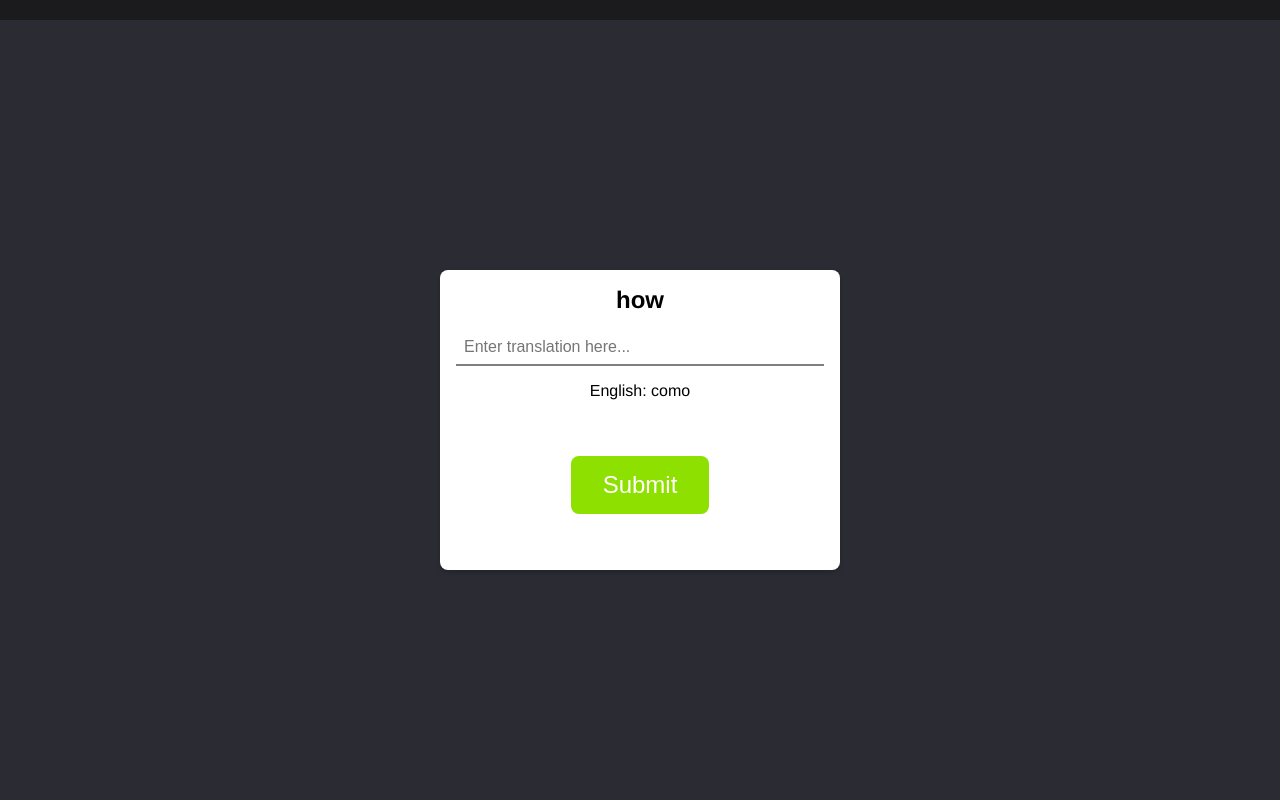
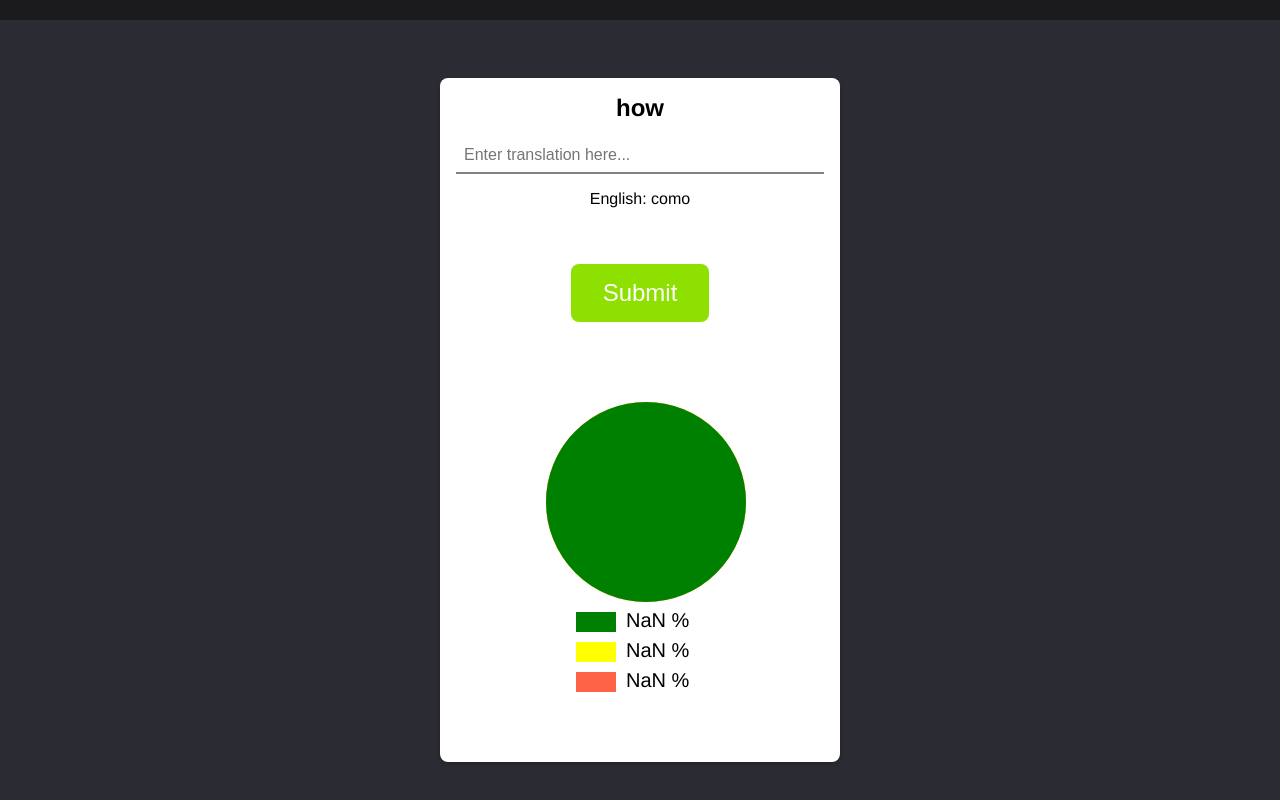
Before and after one commit to olivertd/grandlingo, a Vue app: page / in a window 1280 px wide. Shown: the part 1580-2380 px from the top of the page. Built offline with nearby package versions, Linux system fonts and the light colour scheme; the HTML template or start-up script is replaced by a standard one.

Commit message:
LocalStorage And Circle diagram

```diff
--- a/src/App.vue
+++ b/src/App.vue
@@ -12,7 +12,10 @@
           <img src="@/assets/earthicon.svg" alt="GrandLingo Earth Icon" class="svg-earthicon" type="image/svg+xml">
         </div>
         <div class="div4">
-                <h2>"Grandlingo's approach to language learning is brilliant! Within just a few weeks, I was able to hold basic conversations with native Spanish speakers. The focus on the most common 1000 words was exactly what I needed to achieve fluency quickly and efficiently. I highly recommend Grandlingo to anyone who wants to learn Spanish!" - Sarah, Grandlingo user.</h2>
+          <h2>"Grandlingo's approach to language learning is brilliant! Within just a few weeks, I was able to hold basic
+            conversations with native Spanish speakers. The focus on the most common 1000 words was exactly what I needed
+            to achieve fluency quickly and efficiently. I highly recommend Grandlingo to anyone who wants to learn
+            Spanish!" - Sarah, Grandlingo user.</h2>
           <button @click="scrollToContainer3">Get Started</button>
         </div>
         <div class="div5">
@@ -26,31 +29,40 @@
         <div class="div1">
           <div class="card">
             <h2>Innovative</h2>
-                    <h4>Grandlingo's innovative approach focuses on teaching the most common 1000 words in Spanish, which accounts for over 80% of speech. This means learners can achieve fluency faster and with less effort.</h4>
+            <h4>Grandlingo's innovative approach focuses on teaching the most common 1000 words in Spanish, which accounts
+              for over 80% of speech. This means learners can achieve fluency faster and with less effort.</h4>
           </div>
         </div>
         <div class="div2">
           <div class="card">
             <h2>Efficient</h2>
-                    <h4>Grandlingo's teaching method for Spanish is practical, enjoyable, and ideal for busy individuals who wish to learn the language quickly and efficiently. </h4>
+            <h4>Grandlingo's teaching method for Spanish is practical, enjoyable, and ideal for busy individuals who wish
+              to learn the language quickly and efficiently. </h4>
           </div>
         </div>
         <div class="div3">
           <div class="card">
             <h2>Enjoyable</h2>
-                    <h4>Grandlingo offers a fun and enjoyable method for learning Spanish, making it the perfect choice for anyone who wants to avoid boredom.</h4>
+            <h4>Grandlingo offers a fun and enjoyable method for learning Spanish, making it the perfect choice for anyone
+              who wants to avoid boredom.</h4>
           </div>
         </div>
         <div class="div4">
           <div class="card">
             <h2>Practical</h2>
-                    <h4>Grandlingo's practical and fun teaching method is perfect for busy people who want to learn Spanish quickly and effectively.</h4>
+            <h4>Grandlingo's practical and fun teaching method is perfect for busy people who want to learn Spanish
+              quickly and effectively.</h4>
 
           </div>
         </div>
         <div class="div5">
           <h1>Learning a new language can be rewarding, but also challenging. </h1>
-                <h4>Traditional methods can take years of study and practice to achieve fluency. Grandlingo offers a more efficient approach by focusing on the most common 1000 words in the Spanish language, which account for over 80% of speech. By teaching only essential vocabulary, learners can achieve fluency faster and easier. This practical and fun method boosts confidence and motivation, and is perfect for busy people who want to learn Spanish quickly and effectively. Try Grandlingo today and take the first step towards mastering the language!</h4>
+          <h4>Traditional methods can take years of study and practice to achieve fluency. Grandlingo offers a more
+            efficient approach by focusing on the most common 1000 words in the Spanish language, which account for over
+            80% of speech. By teaching only essential vocabulary, learners can achieve fluency faster and easier. This
+            practical and fun method boosts confidence and motivation, and is perfect for busy people who want to learn
+            Spanish quickly and effectively. Try Grandlingo today and take the first step towards mastering the language!
+          </h4>
         </div>
       </div>
     </div>
@@ -58,11 +70,27 @@
       <div class="quiz-card">
         <div class="card-body">
           <h5 class="card-title">{{ currentWord ? currentWord.english : '' }}</h5>
-          <input type="text" v-model="userTranslation" @keydown.enter="submitTranslation" placeholder="Enter translation here...">
+          <input type="text" v-model="userTranslation" @keydown.enter="submitTranslation"
+            placeholder="Enter translation here...">
           <p v-if="currentWord">English: {{ currentWord.spanish }}</p>
           <button @click="submitTranslation">Submit</button>
           <div v-if="showNotification" class="notification">
             {{ notificationMessage }}
+          </div>
+          <div>
+            <svg class="circle-diagram" height="300" width="300" viewBox="0 0 20 30" style="margin: 40px;">
+              <circle class="red-circle" r="10" cx="10" cy="10" fill="tomato" />
+              <circle class="yellow-circle" r="5" cx="10" cy="10" fill="transparent" stroke="yellow" stroke-width="10"
+                :stroke-dasharray="yellowDiagram()" transform="rotate(-90) translate(-20)" />
+              <circle class="green-circle" r="5" cx="10" cy="10" fill="transparent" stroke="green" stroke-width="10"
+                :stroke-dasharray="greenDiagram()" transform="rotate(-90) translate(-20)" />
+              <rect x="3" y="21" width="4" height="2" fill="green" />
+              <text x="8" y="22.5">{{ calculatePercentage("green") }} %</text>
+              <rect x="3" y="24" width="4" height="2" fill="yellow" />
+              <text x="8" y="25.5">{{ calculatePercentage("yellow") }} %</text>
+              <rect x="3" y="27" width="4" height="2" fill="tomato" />
+              <text x="8" y="28.5">{{ calculatePercentage("red") }} %</text>
+            </svg>
           </div>
         </div>
       </div>
@@ -84,20 +112,37 @@ export default {
       userTranslation: "",
       showNotification: false,
       notificationMessage: "",
+      firstTry: 0,
+      secondTry: 0,
+      firstGuess: true,
     };
   },
   created() {
-    if(localStorage.currentIndex){
+    if (localStorage.currentIndex) {
       this.currentIndex = localStorage.currentIndex;
+    }
+    if (localStorage.firstTry) {
+      this.firstTry = localStorage.firstTry;
+    }
+    if (localStorage.secondTry) {
+      this.secondTry = localStorage.secondTry;
     }
     if (wordsData && typeof wordsData === 'object') {
       this.words = Object.entries(wordsData).map(([spanish, english]) => {
         return { spanish, english };
       });
-      this.getNextWord();
+      if (this.currentIndex < this.words.length) {
+        this.currentWord = this.words[this.currentIndex];
+        if (!localStorage.currentIndex) {
+          this.currentIndex++;
+        }
+      } else {
+        this.currentWord = null;
+      }
     } else {
       console.error("Error: Unable to load words data.");
     }
+
   },
   mounted() {
     // Do any additional setup here
@@ -106,7 +151,13 @@ export default {
   watch: {
     currentIndex(newIndex) {
       localStorage.currentIndex = newIndex;
-    }
+    },
+    firstTry(newTry) {
+      localStorage.firstTry = newTry;
+    },
+    secondTry(newSecondTry) {
+      localStorage.secondTry = newSecondTry;
+    },
   },
   methods: {
     scrollToContainer3() {
@@ -116,6 +167,7 @@ export default {
       if (this.currentIndex < this.words.length) {
         this.currentWord = this.words[this.currentIndex];
         this.currentIndex++;
+        this.firstGuess = true;
       } else {
         this.currentWord = null;
       }
@@ -123,8 +175,15 @@ export default {
     },
     submitTranslation() {
       if (this.currentWord && this.userTranslation && this.userTranslation.toLowerCase() === this.currentWord.spanish.toLowerCase()) {
+        if (this.firstGuess) {
+          this.firstTry++;
+        }
+        else {
+          this.secondTry++;
+        }
         this.getNextWord();
       } else {
+        this.firstGuess = false;
         this.notificationMessage = "Incorrect. Try again.";
         this.showNotification = true;
         setTimeout(this.hideNotification, 3000); // Hide the notification after 3 seconds
@@ -133,6 +192,48 @@ export default {
     hideNotification() {
       this.showNotification = false;
       this.notificationMessage = "";
+    },
+    greenDiagram() {
+      let questions = 0;
+      if (this.currentIndex != 0) {
+        questions = this.currentIndex - 1;
+      }
+      let result = (this.firstTry / questions)* 31.4
+      return result + " 31.4";
+    },
+    yellowDiagram() {
+      let questions = 0;
+      if (this.currentIndex !== 0) {
+        questions = this.currentIndex - 1;
+      }
+      let green = this.firstTry / questions;
+      let result = (green + this.secondTry / questions) * 31.4
+      return result + " 31.4";
+
+    },
+    calculatePercentage(color) {
+      let questions = 0;
+      if (this.currentIndex != 0) {
+        questions = this.currentIndex - 1;
+      }
+      let percentage = 0;
+      let green = (this.firstTry / questions * 100);
+      let yellow = (this.secondTry / questions * 100);
+      let red = 100 - (green + yellow);
+
+      if (color === "green") {
+        percentage = green;
+      }
+      else if (color === "yellow") {
+        percentage = yellow;
+      }
+      else if (color === "red") {
+        percentage = red;
+      }
+      return percentage.toFixed(1);
+    },
+    test(){
+      return "12 31.4";
     }
   },
 };
@@ -141,7 +242,6 @@ export default {
 
 
 <style>
-
 @import "@/assets/style.css";
 
 #app {
--- a/src/assets/style.css
+++ b/src/assets/style.css
@@ -292,3 +292,15 @@
       padding: 10px;
       border-radius: 5px;
     }
+
+    .green-circle .yellow-circle{
+      transition: 1s;
+    }
+
+    .red-circle{
+      transition: 1s .25s ease-in-out;
+    }
+
+    .circle-diagram text {
+      font-size: 2px;
+    }
```
Lines whose indentation alone changed are shown as unchanged.
